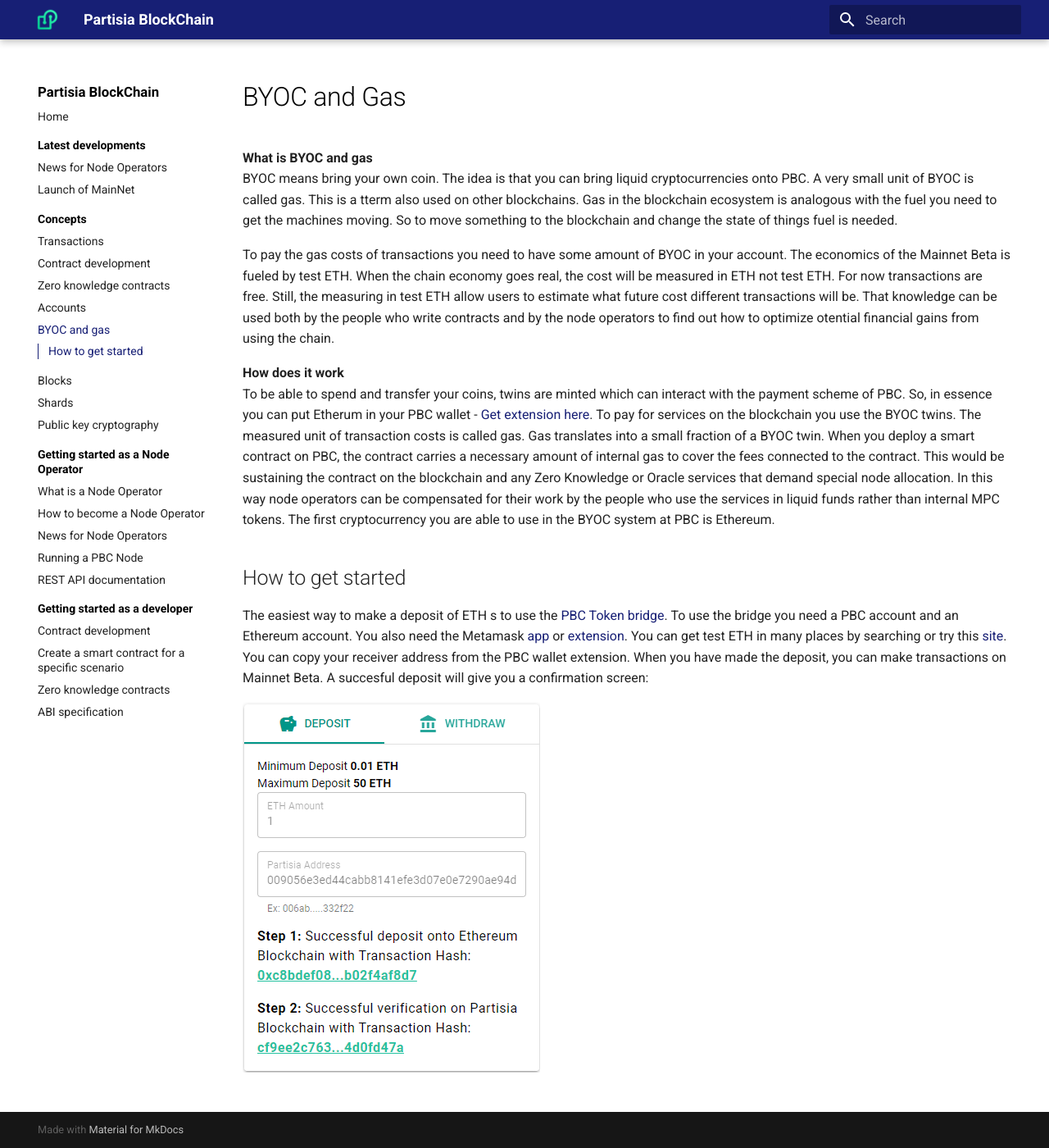
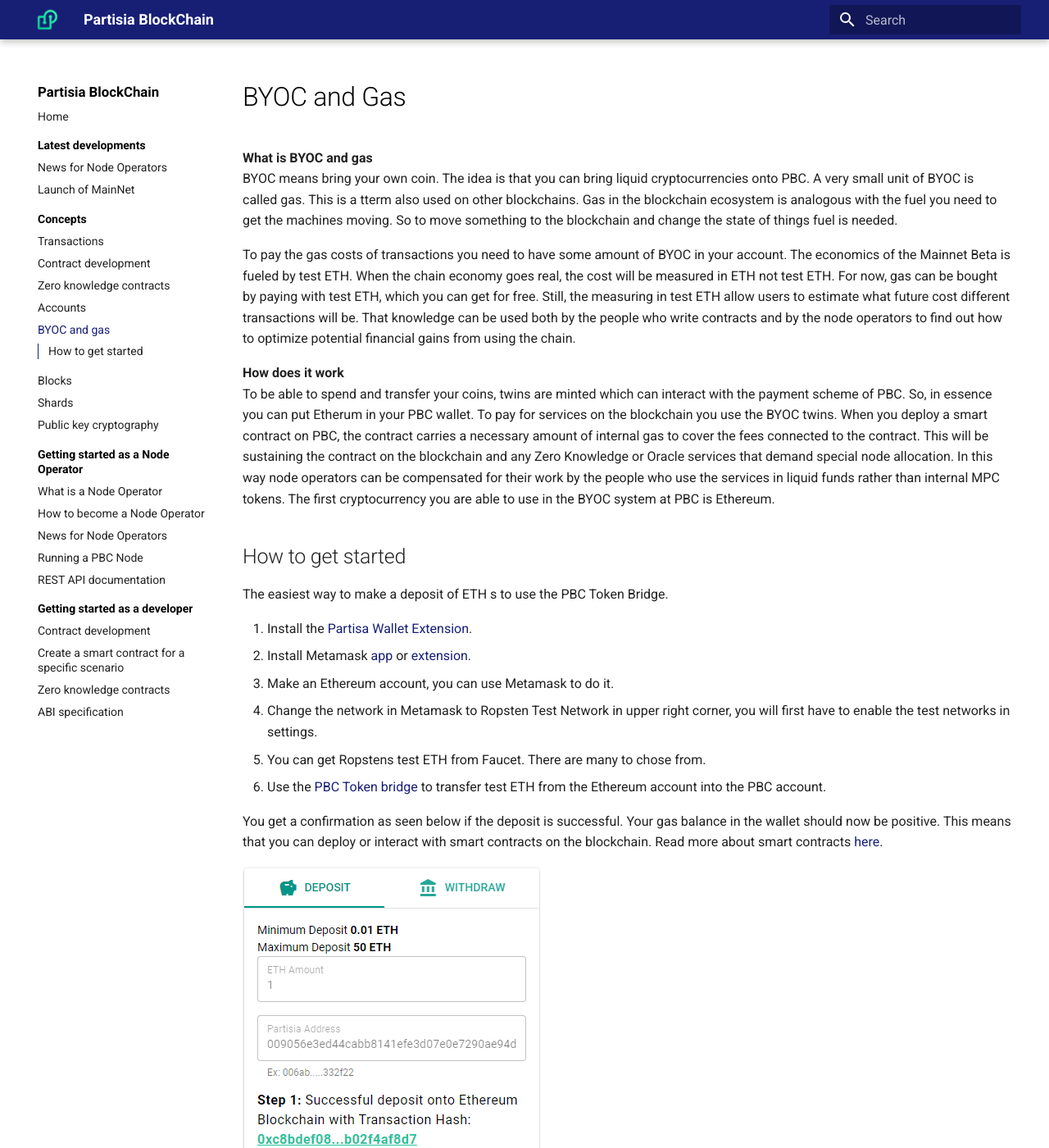
Before and after one commit to 0xSero/partisia-docs, an MkDocs documentation site: the page built from docs/byoc.md, in a window 1280 px wide and 1400 px high. Shown: the whole window at 82% size. Built offline with MkDocs 1.6.1 and Material for MkDocs 9.7.7, drawn with Linux system fonts in a browser that asks for light colours; a script that is not in the unit is left out.

Commit message:
Corrections in BYOC

```diff
--- a/docs/byoc.md
+++ b/docs/byoc.md
@@ -3,16 +3,25 @@
 **What is BYOC and gas**
 BYOC means bring your own coin. The idea is that you can bring liquid cryptocurrencies onto PBC. A very small unit of BYOC is called gas. This is a tterm also used on other blockchains. Gas in the blockchain ecosystem is analogous with the fuel you need to get the machines moving. So to move something to the blockchain and change the state of things fuel is needed.
 
-To pay the gas costs of transactions you need to have some amount of BYOC in your account. The economics of the Mainnet Beta is fueled by test ETH. When the chain economy goes real, the cost will be measured in ETH not test ETH. For now transactions are free. Still, the measuring in test ETH allow users to estimate what future cost different transactions will be. That knowledge can be used both by the people who write contracts and by the node operators to find out how to optimize otential financial gains from using the chain.
+To pay the gas costs of transactions you need to have some amount of BYOC in your account. The economics of the Mainnet Beta is fueled by test ETH. When the chain economy goes real, the cost will be measured in ETH not test ETH. For now, gas can be bought by paying with test ETH, which you can get for free. Still, the measuring in test ETH allow users to estimate what future cost different transactions will be. That knowledge can be used both by the people who write contracts and by the node operators to find out how to optimize potential financial gains from using the chain.
 
 **How does it work**
-To be able to spend and transfer your coins, twins are minted which can interact with the payment scheme of PBC. So, in essence you can put Etherum in your PBC wallet - [Get extension here](https://chrome.google.com/webstore/detail/partisia-wallet/gjkdbeaiifkpoencioahhcilildpjhgh). To pay for services on the blockchain you use the BYOC twins. The measured unit of transaction costs is called gas. Gas translates into a small fraction of a BYOC twin. When you deploy a smart contract on PBC, the contract carries a necessary amount of internal gas to cover the fees connected to the contract. This would be sustaining the contract on the blockchain and any Zero Knowledge or Oracle services that demand special node allocation.
+To be able to spend and transfer your coins, twins are minted which can interact with the payment scheme of PBC. So, in essence you can put Etherum in your PBC wallet. To pay for services on the blockchain you use the BYOC twins. When you deploy a smart contract on PBC, the contract carries a necessary amount of internal gas to cover the fees connected to the contract. This will be sustaining the contract on the blockchain and any Zero Knowledge or Oracle services that demand special node allocation.
 In this way node operators can be compensated for their work by the people who use the services in liquid funds rather than internal MPC tokens.
 The first cryptocurrency you are able to use in the BYOC system at PBC is Ethereum.
 
 ## How to get started
 
-The easiest way to make a deposit of ETH s to use the [PBC Token bridge](https://bridge.mpcexplorer.com/). To use the bridge you need a PBC account and an Ethereum account. You also need the Metamask [app](https://metamask.io/) or [extension](https://chrome.google.com/webstore/detail/metamask/nkbihfbeogaeaoehlefnkodbefgpgknn).
-You can get test ETH in many places by searching or try this [site](https://ropsten.oregonctf.org/eth). You can copy your receiver address from the PBC wallet extension. When you have made the deposit, you can make transactions on Mainnet Beta. A succesful deposit will give you a confirmation screen:
+The easiest way to make a deposit of ETH s to use the PBC Token Bridge.
+
+
+1. Install the [Partisa Wallet Extension](https://chrome.google.com/webstore/detail/partisia-wallet/gjkdbeaiifkpoencioahhcilildpjhgh).
+2. Install Metamask [app](https://metamask.io/) or [extension](https://chrome.google.com/webstore/detail/metamask/nkbihfbeogaeaoehlefnkodbefgpgknn).
+3. Make an Ethereum account, you can use Metamask to do it.
+4. Change the network in Metamask to Ropsten Test Network in upper right corner, you will first have to enable the test networks in settings.
+5. You can get Ropstens test ETH from Faucet. There are many to chose from.
+6. Use the  [PBC Token bridge](https://bridge.mpcexplorer.com/) to transfer test ETH from the Ethereum account into the PBC account.
+
+You get a confirmation as seen below if the deposit is successful. Your gas balance in the wallet should now be positive. This means that you can deploy or interact with smart contracts on the blockchain. Read more about smart contracts [here](contract-development.md).
 
 ![Deposit](Confirmation.png)
```
